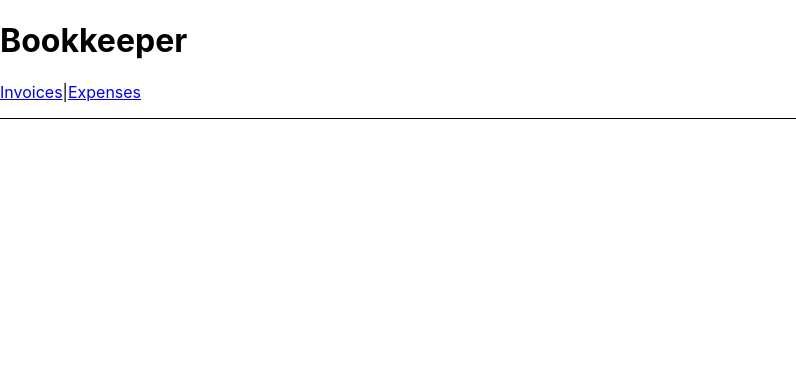
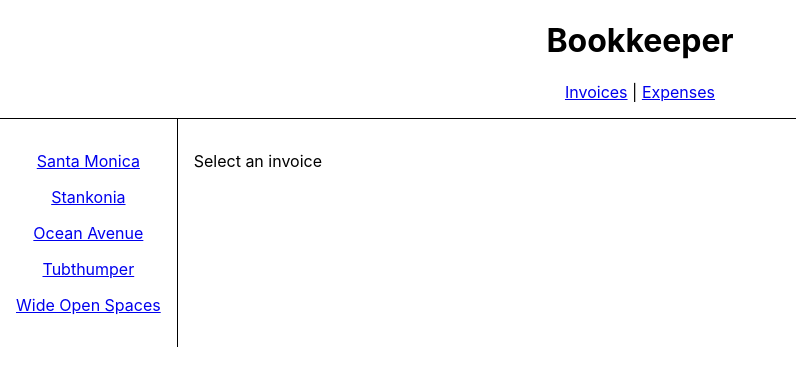
Before and after one commit to khriztianmoreno/top-v17-frontend, a React (Create React App) app: page /invoices in a window 1280 px wide. Shown: the top 386 px of the page, without its empty margins (0-796 px from the left). Built offline with nearby package versions, Linux system fonts and the light colour scheme.

Commit message:
Routing example

```diff
--- a/src/App.jsx
+++ b/src/App.jsx
@@ -1,9 +1,9 @@
-import { Link } from 'react-router-dom';
+import { Outlet, Link } from 'react-router-dom';
 
 import './App.scss';
 
 const App = () => (
-  <div>
+  <div className="App">
     <h1>Bookkeeper</h1>
     <nav
       style={{
@@ -11,8 +11,10 @@
         paddingBottom: '1rem',
       }}
     >
-      <Link to="/invoices">Invoices</Link>|<Link to="/expenses">Expenses</Link>
+      <Link to="/invoices">Invoices</Link> |{' '}
+      <Link to="/expenses">Expenses</Link>
     </nav>
+    <Outlet />
   </div>
 );
 export default App;
--- /dev/null
+++ b/src/data.js
@@ -0,0 +1,42 @@
+const invoices = [
+  {
+    name: 'Santa Monica',
+    number: 1995,
+    amount: '$10,800',
+    due: '12/05/1995',
+  },
+  {
+    name: 'Stankonia',
+    number: 2000,
+    amount: '$8,000',
+    due: '10/31/2000',
+  },
+  {
+    name: 'Ocean Avenue',
+    number: 2003,
+    amount: '$9,500',
+    due: '07/22/2003',
+  },
+  {
+    name: 'Tubthumper',
+    number: 1997,
+    amount: '$14,000',
+    due: '09/01/1997',
+  },
+  {
+    name: 'Wide Open Spaces',
+    number: 1998,
+    amount: '$4,600',
+    due: '01/27/2998',
+  },
+];
+
+// export default {};
+
+export const getInvoices = () => {
+  return invoices;
+};
+
+export function getInvoice(number) {
+  return invoices.find((invoice) => invoice.number === number);
+}
--- a/src/index.jsx
+++ b/src/index.jsx
@@ -1,15 +1,48 @@
 import React from 'react';
 import ReactDOM from 'react-dom';
-import { BrowserRouter } from 'react-router-dom';
+import { BrowserRouter, Routes, Route } from 'react-router-dom';
 
 import App from './App';
+import Expenses from './pages/expenses';
+import Invoices from './pages/invoices';
+import Invoice from './pages/invoice';
 
 import './index.css';
 
 ReactDOM.render(
   <React.StrictMode>
     <BrowserRouter>
-      <App />
+      <Routes>
+        {/* Layout unico  */}
+        {/* <Route path="/" element={<App />} />
+        <Route path="expenses" element={<Expenses />} />
+        <Route path="invoices" element={<Invoices />} /> */}
+
+        {/* Compartir layout */}
+        <Route path="/" element={<App />}>
+          <Route path="expenses" element={<Expenses />} />
+          <Route path="invoices" element={<Invoices />}>
+            <Route
+              index
+              element={
+                <main style={{ padding: '1rem' }}>
+                  <p>Select an invoice</p>
+                </main>
+              }
+            />
+            <Route path=":invoiceId" element={<Invoice />} />
+          </Route>
+
+          <Route
+            path="*"
+            element={
+              <main style={{ padding: '1rem' }}>
+                <p>Theres nothing here!</p>
+              </main>
+            }
+          />
+        </Route>
+      </Routes>
     </BrowserRouter>
   </React.StrictMode>,
   document.getElementById('root'),
--- /dev/null
+++ b/src/pages/expenses.jsx
@@ -0,0 +1,9 @@
+const Expenses = () => {
+  return (
+    <main style={{ padding: '1rem 0' }}>
+      <h2>Expenses</h2>
+    </main>
+  );
+};
+
+export default Expenses;
--- /dev/null
+++ b/src/pages/invoice.jsx
@@ -0,0 +1,18 @@
+import { useParams } from 'react-router-dom';
+import { getInvoice } from '../data';
+
+const Invoice = () => {
+  const params = useParams();
+  const invoice = getInvoice(parseInt(params.invoiceId, 10));
+  return (
+    <main style={{ padding: '1rem' }}>
+      <h2>Total Due: {invoice.amount}</h2>
+      <p>
+        {invoice.name}: {invoice.number}
+      </p>
+      <p>Due Date: {invoice.due}</p>
+    </main>
+  );
+};
+
+export default Invoice;
--- /dev/null
+++ b/src/pages/invoices.jsx
@@ -0,0 +1,35 @@
+import { NavLink, Outlet } from 'react-router-dom';
+import { getInvoices } from '../data';
+
+const Invoices = () => {
+  const invoices = getInvoices();
+  return (
+    <div style={{ display: 'flex' }}>
+      <nav
+        style={{
+          borderRight: 'solid 1px',
+          padding: '1rem',
+        }}
+      >
+        {invoices.map((invoice) => (
+          <NavLink
+            style={({ isActive }) => {
+              return {
+                display: 'block',
+                margin: '1rem 0',
+                color: isActive ? 'red' : '',
+              };
+            }}
+            to={`/invoices/${invoice.number}`}
+            key={invoice.number}
+          >
+            {invoice.name}
+          </NavLink>
+        ))}
+      </nav>
+      <Outlet />
+    </div>
+  );
+};
+
+export default Invoices;
```
